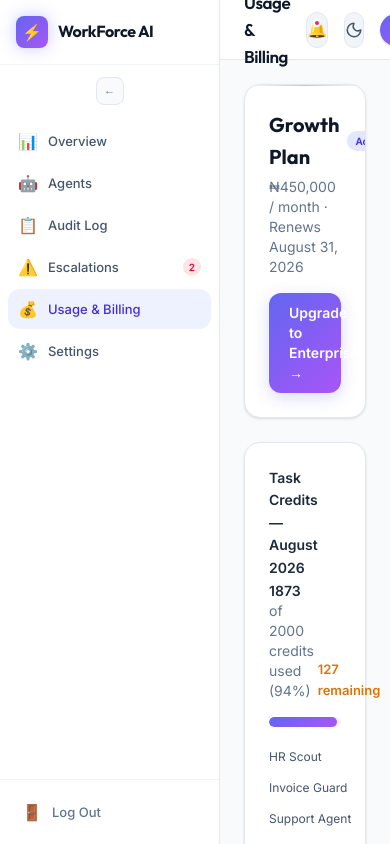
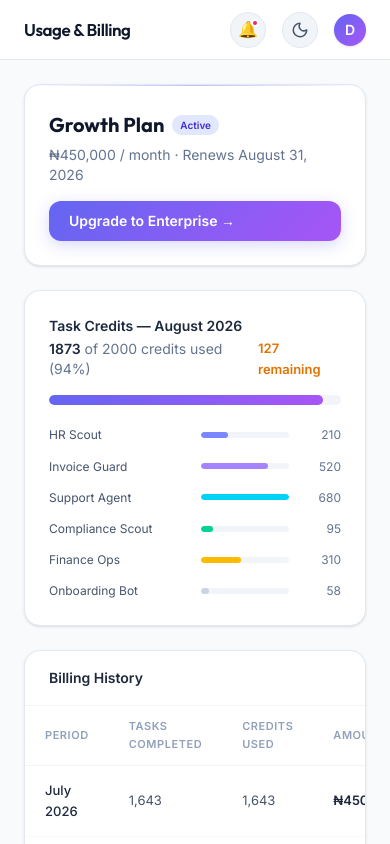
Before and after one commit to Pipe7-sudo/Agentic, a Next.js app in the folder frontend/: page /usage in a window 390 px wide. Built offline with nearby package versions, Linux system fonts and the light colour scheme.

Commit message:
feat(dashboard): add mobile bottom tab bar, hide sidebar on small screens

```diff
--- a/frontend/src/components/dashboard/Sidebar.tsx
+++ b/frontend/src/components/dashboard/Sidebar.tsx
@@ -1,18 +1,18 @@
 'use client';
 import Link from 'next/link';
 import { usePathname, useRouter } from 'next/navigation';
-import { useState } from 'react';
 
 const NAV = [
-  { label: 'Overview',       icon: '📊', href: '/dashboard' },
-  { label: 'Agents',         icon: '🤖', href: '/agents' },
-  { label: 'Audit Log',      icon: '📋', href: '/audit-log' },
-  { label: 'Escalations',    icon: '⚠️', href: '/escalations', badge: 2 },
-  { label: 'Usage & Billing',icon: '💰', href: '/usage' },
-  { label: 'Settings',       icon: '⚙️', href: '/settings' },
+  { label: 'Overview',        icon: '📊', href: '/dashboard' },
+  { label: 'Agents',          icon: '🤖', href: '/agents' },
+  { label: 'Audit Log',       icon: '📋', href: '/audit-log' },
+  { label: 'Escalations',     icon: '⚠️', href: '/escalations', badge: 2 },
+  { label: 'Usage & Billing', icon: '💰', href: '/usage' },
+  { label: 'Settings',        icon: '⚙️', href: '/settings' },
 ];
 
-export default function Sidebar({ collapsed, onToggle }: { collapsed: boolean; onToggle: () => void }) {
+// ─── Desktop / Tablet Sidebar ─────────────────────────────────────────────────
+export function Sidebar({ collapsed, onToggle }: { collapsed: boolean; onToggle: () => void }) {
   const pathname = usePathname();
   const router = useRouter();
 
@@ -22,7 +22,7 @@ export default function Sidebar({ collapsed, onToggle }: { collapsed: boolean; o
   };
 
   return (
-    <aside className={`flex flex-col h-full bg-white dark:bg-[#080812] border-r border-slate-200 dark:border-white/[0.07] transition-all duration-300 ${collapsed ? 'w-[68px]' : 'w-[220px]'}`}>
+    <aside className={`hidden md:flex flex-col h-full bg-white dark:bg-[#080812] border-r border-slate-200 dark:border-white/[0.07] transition-all duration-300 shrink-0 ${collapsed ? 'w-[68px]' : 'w-[220px]'}`}>
       {/* Brand */}
       <div className={`flex items-center gap-2.5 p-4 border-b border-slate-100 dark:border-white/[0.05] shrink-0 ${collapsed ? 'justify-center' : ''}`}>
         <Link href="/" className="flex items-center gap-2.5 no-underline shrink-0">
@@ -34,7 +34,7 @@ export default function Sidebar({ collapsed, onToggle }: { collapsed: boolean; o
       {/* Collapse toggle */}
       <button
         onClick={onToggle}
-        className="mx-auto mt-3 mb-1 flex items-center justify-center w-7 h-7 rounded-lg border border-slate-200 dark:border-white/[0.08] bg-slate-50 dark:bg-white/[0.03] text-slate-500 dark:text-slate-500 hover:text-slate-700 dark:hover:text-white hover:bg-slate-100 dark:hover:bg-white/[0.08] transition-all text-[11px]"
+        className="mx-auto mt-3 mb-1 flex items-center justify-center w-7 h-7 rounded-lg border border-slate-200 dark:border-white/[0.08] bg-slate-50 dark:bg-white/[0.03] text-slate-500 hover:text-slate-700 dark:hover:text-white hover:bg-slate-100 dark:hover:bg-white/[0.08] transition-all text-[11px]"
       >
         {collapsed ? '→' : '←'}
       </button>
@@ -61,11 +61,9 @@ export default function Sidebar({ collapsed, onToggle }: { collapsed: boolean; o
               {collapsed && item.badge ? (
                 <span className="absolute top-1 right-1 w-2 h-2 bg-rose-500 rounded-full" />
               ) : null}
-              {/* Tooltip when collapsed */}
               {collapsed && (
                 <span className="pointer-events-none absolute left-full ml-3 whitespace-nowrap bg-slate-900 dark:bg-slate-700 text-white text-[12px] px-2.5 py-1 rounded-lg opacity-0 group-hover:opacity-100 transition-opacity z-50">
-                  {item.label}
-                  {item.badge ? ` (${item.badge})` : ''}
+                  {item.label}{item.badge ? ` (${item.badge})` : ''}
                 </span>
               )}
             </Link>
@@ -77,7 +75,7 @@ export default function Sidebar({ collapsed, onToggle }: { collapsed: boolean; o
       <div className={`p-3 border-t border-slate-100 dark:border-white/[0.05] shrink-0 ${collapsed ? 'flex justify-center' : ''}`}>
         <button
           onClick={handleLogout}
-          className={`flex items-center gap-2.5 px-2.5 py-2 rounded-xl text-[13px] font-medium text-slate-500 dark:text-slate-500 hover:bg-rose-50 dark:hover:bg-rose-500/10 hover:text-rose-600 dark:hover:text-rose-400 transition-all w-full ${collapsed ? 'justify-center' : ''}`}
+          className={`flex items-center gap-2.5 px-2.5 py-2 rounded-xl text-[13px] font-medium text-slate-500 hover:bg-rose-50 dark:hover:bg-rose-500/10 hover:text-rose-600 dark:hover:text-rose-400 transition-all w-full ${collapsed ? 'justify-center' : ''}`}
         >
           <span className="text-base">🚪</span>
           {!collapsed && <span>Log Out</span>}
@@ -86,3 +84,36 @@ export default function Sidebar({ collapsed, onToggle }: { collapsed: boolean; o
     </aside>
   );
 }
+
+// ─── Mobile Bottom Tab Bar ─────────────────────────────────────────────────────
+export function MobileBottomNav() {
+  const pathname = usePathname();
+  // Show only 5 key items in bottom nav (hide Usage)
+  const items = NAV.filter(n => n.href !== '/usage');
+
+  return (
+    <nav className="md:hidden fixed bottom-0 left-0 right-0 z-40 bg-white dark:bg-[#080812] border-t border-slate-200 dark:border-white/[0.07] flex items-center safe-bottom shadow-[0_-4px_20px_rgba(0,0,0,0.06)] dark:shadow-[0_-4px_20px_rgba(0,0,0,0.4)]">
+      {items.map(item => {
+        const active = pathname === item.href || (item.href !== '/dashboard' && pathname.startsWith(item.href));
+        return (
+          <Link
+            key={item.href}
+            href={item.href}
+            className={`flex-1 flex flex-col items-center justify-center py-2.5 relative no-underline transition-all ${
+              active ? 'text-indigo-600 dark:text-indigo-400' : 'text-slate-500 dark:text-slate-500'
+            }`}
+          >
+            <span className={`text-xl mb-0.5 transition-transform ${active ? 'scale-110' : ''}`}>{item.icon}</span>
+            <span className="text-[10px] font-medium leading-none">{item.label.split(' ')[0]}</span>
+            {item.badge && (
+              <span className="absolute top-1.5 right-[calc(50%-10px)] w-4 h-4 bg-rose-500 text-white text-[9px] font-bold rounded-full flex items-center justify-center">{item.badge}</span>
+            )}
+          </Link>
+        );
+      })}
+    </nav>
+  );
+}
+
+// Default export for backward compatibility
+export default Sidebar;
```
